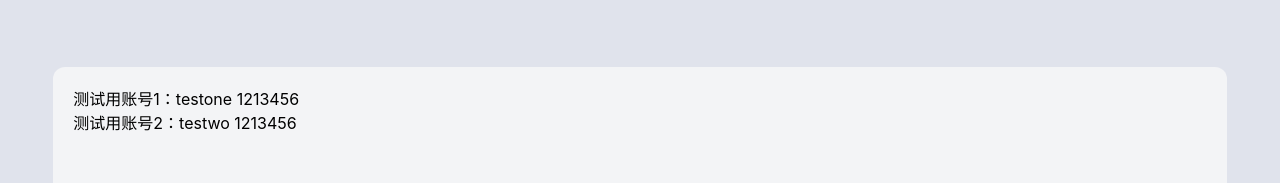
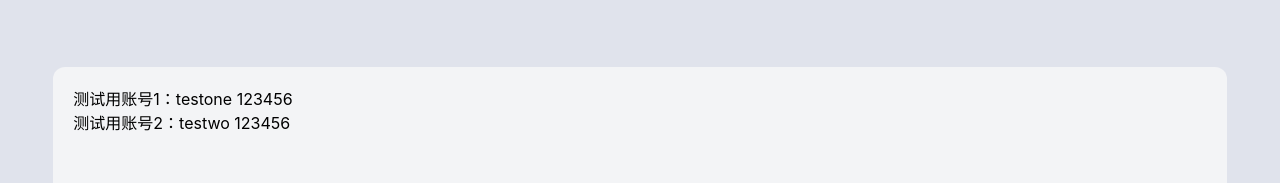
Before and after one commit to zhenglou/letschat, a React app in the folder letschat-front/: page / in a window 1280 px wide. Shown: the top 183 px of the page. Built offline with nearby package versions, Linux system fonts and the light colour scheme; no server answers.

Commit message:
修改login页数据

```diff
--- a/letschat-front/src/layouts/Login.tsx
+++ b/letschat-front/src/layouts/Login.tsx
@@ -31,8 +31,8 @@ const Login = () => {
   return (
     <>
       <div className='absolute top-5 left-5'>
-        <span>测试用账号1：</span><span>testone 1213456</span><br />
-        <span>测试用账号2：</span><span>testwo 1213456</span>
+        <span>测试用账号1：</span><span>testone 123456</span><br />
+        <span>测试用账号2：</span><span>testwo 123456</span>
       </div>
       <div className="flex flex-col justify-center items-center w-full">
         <div className="text-3xl font-bold mb-5">
```
